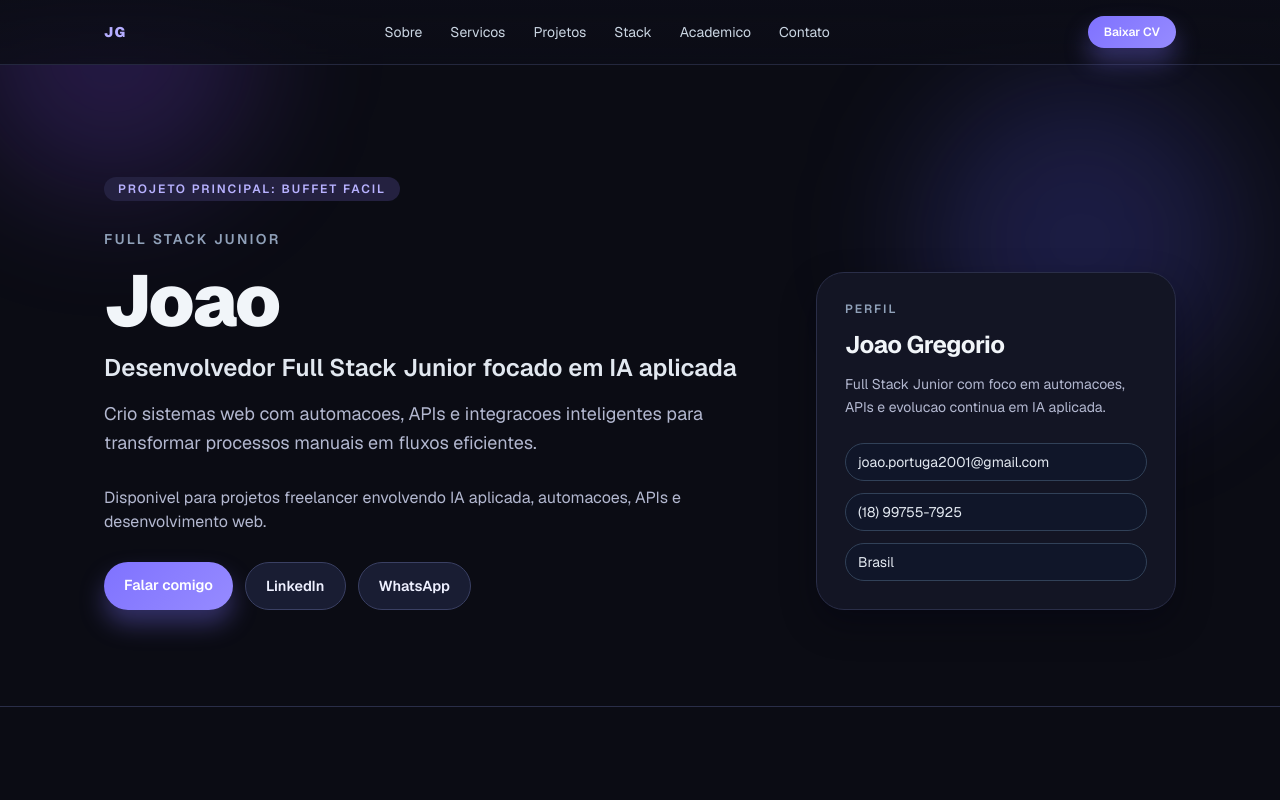
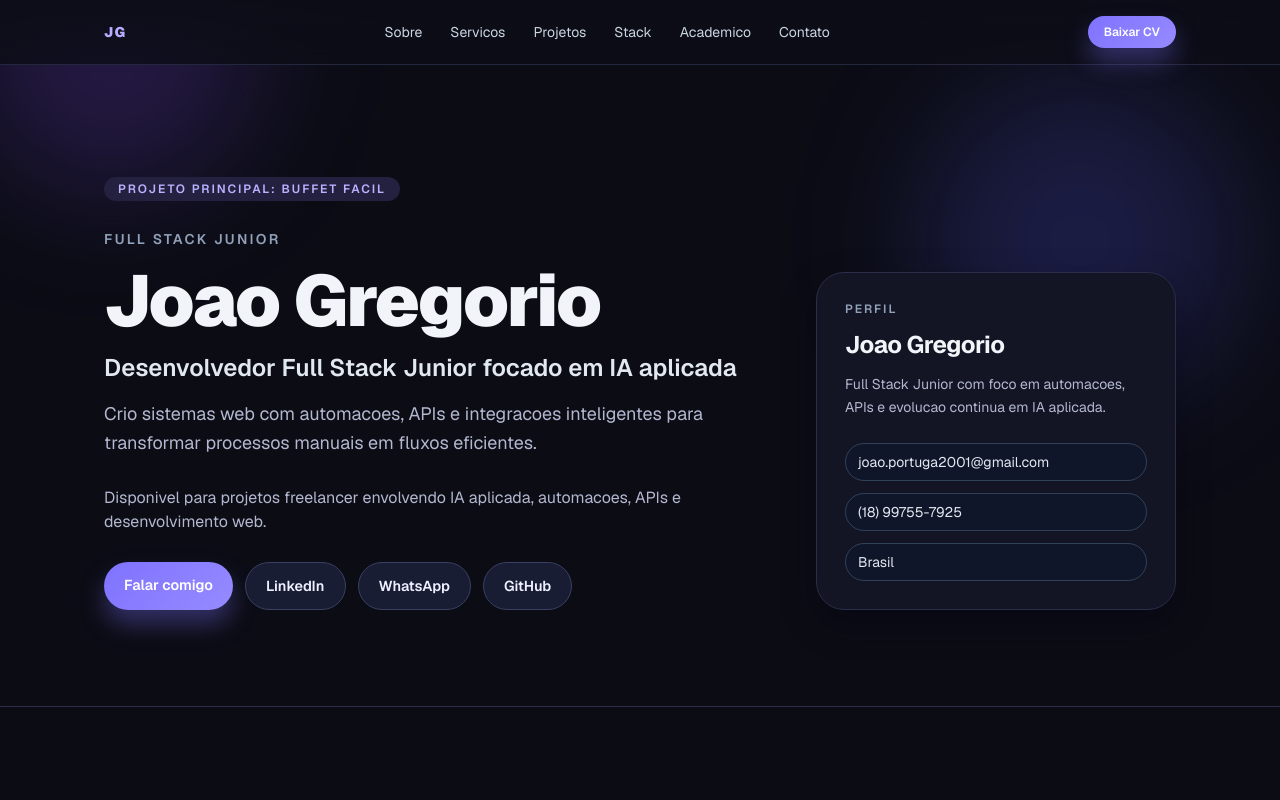
Before and after one commit to jaoportugaDEV/portfolio-joao-gregorio, a Next.js app: page / in a window 1280 px wide. Shown: the top 800 px of the page. Built offline with nearby package versions, Linux system fonts and the light colour scheme.

Commit message:
Adicionar GitHub

```diff
--- a/src/components/Hero.tsx
+++ b/src/components/Hero.tsx
@@ -17,7 +17,7 @@ export function Hero() {
                 Full Stack Junior
               </p>
               <h1 className="text-5xl font-black tracking-tight text-slate-100 sm:text-6xl md:text-7xl">
-                {hero.firstName}
+                {hero.fullName}
               </h1>
               <p className="max-w-3xl text-xl font-semibold leading-tight text-slate-200 sm:text-2xl">
                 {hero.role}
--- a/src/data/portfolio.ts
+++ b/src/data/portfolio.ts
@@ -39,7 +39,7 @@ export const portfolioData = {
       phone: "5518997557925",
       email: "joao.portuga2001@gmail.com",
       linkedin: "https://linkedin.com/in/joao-gregorio123",
-      github: "",
+      github: "https://github.com/jaoportugaDEV",
     },
   },
   about: [
@@ -149,7 +149,7 @@ export const portfolioData = {
       title: "Desenvolvimento de Software",
       description:
         "Formacao voltada ao ciclo completo de desenvolvimento, arquitetura de software e entregas praticas.",
-      place: "IPB (Portugal)",
+      place: "UPB - Universidade Politecnica de Braganca (Portugal)",
     },
     {
       year: "2018-2022",
```
